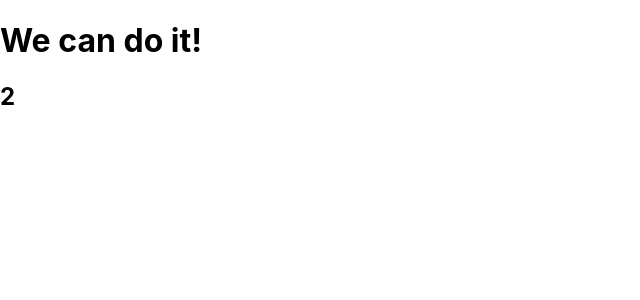
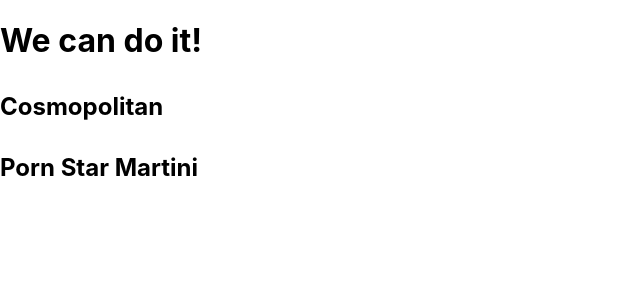
Before and after one commit to robertoalx/cocktail-price, a React (Create React App) app: page / in a window 1280 px wide. Shown: the top 300 px of the page, without its empty margins (0-640 px from the left). Built offline with nearby package versions, Linux system fonts and the light colour scheme; data requests are answered from the project's data file.

Commit message:
use map to display the cocktail items from json server

```diff
--- a/src/component/cocktail/cocktail.jsx
+++ b/src/component/cocktail/cocktail.jsx
@@ -26,7 +26,7 @@ class Cocktail extends Component {
 
     render() {
         return (
-            <h2>{this.state.cocktail.length}</h2>
+            <h2>{this.state.cocktail.map(cocktail => <h4>{cocktail.name}</h4>)}</h2>
         )
     }
 }
```
